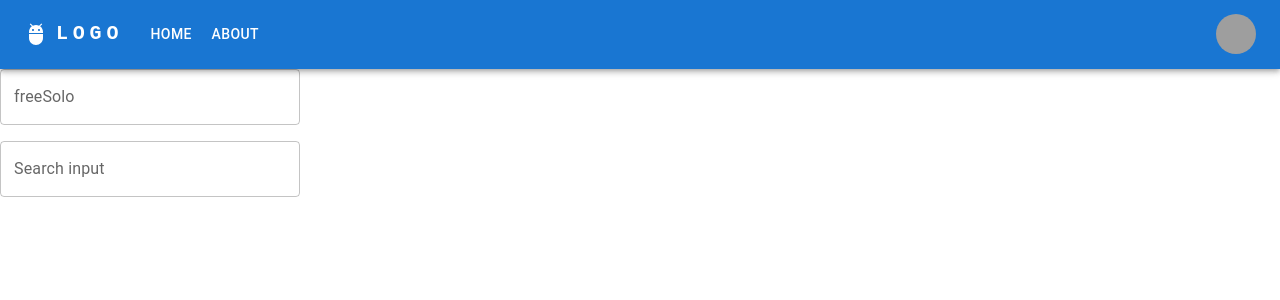
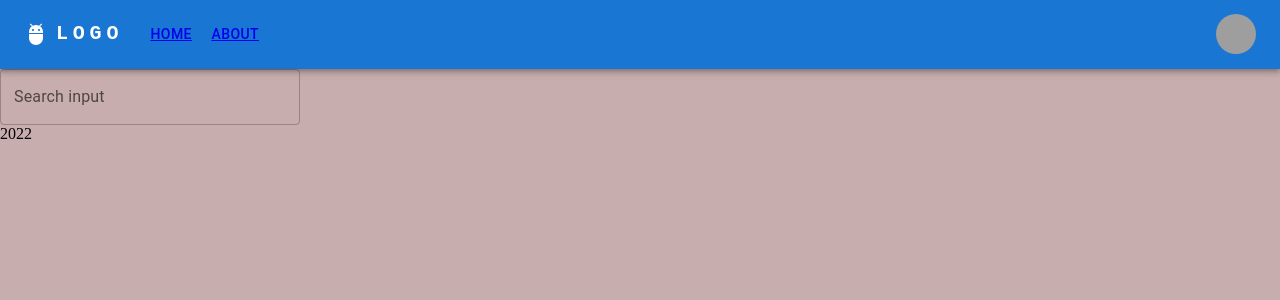
Before and after one commit to Korpan-Artem/webbyLab-cinema, a React (Create React App) app: page / in a window 1280 px wide. Shown: the top 300 px of the page. Built offline with nearby package versions, Linux system fonts and the light colour scheme; grey boxes are pictures that could not be loaded.

Commit message:
added layout

```diff
--- a/package.json
+++ b/package.json
@@ -15,6 +15,7 @@
     "react-router": "^6.4.3",
     "react-router-dom": "^6.4.3",
     "react-scripts": "5.0.1",
+    "sass": "^1.56.1",
     "web-vitals": "^2.1.4"
   },
   "scripts": {
--- a/src/App.js
+++ b/src/App.js
@@ -1,9 +1,24 @@
 import React from "react";
-import Header from "./components/Header";
+import {
+  Routes,
+  Route,
+} from "react-router-dom";
+import Layout from "./components/Layout";
+import AboutPage from "./modules/AboutPage";
+import HomePage from "./modules/HomePage";
+import NotFound from "./modules/NotFound";
+
 
 function App() {
   return (
     <div className="App">
+       <Routes>
+        <Route path="/" element={<Layout/>}>
+        <Route path="/" element={<HomePage />} />
+        <Route path="/about" element={<AboutPage />} />
+        <Route path="*" element={<NotFound/>}/>
+        </Route>
+      </Routes>
     </div>
   );
 }
--- /dev/null
+++ b/src/components/Footer/index.jsx
@@ -0,0 +1,12 @@
+import React from "react";
+
+
+function Footer() {
+    return (
+        <>
+            2022
+        </>
+    );
+}
+
+export default Footer;
--- a/src/components/Header/index.jsx
+++ b/src/components/Header/index.jsx
@@ -131,7 +131,7 @@ function Header() {
                                 onClick={handleCloseNavMenu}
                                 sx={{ my: 2, color: 'white', display: 'block' }}
                             >
-                                {item.page}
+                                <Link to={item.url}>{item.page}</Link>
                             </Button>
                         ))}
                     </Box>
--- /dev/null
+++ b/src/components/Layout/index.jsx
@@ -0,0 +1,16 @@
+import React from "react";
+import { Outlet } from "react-router-dom";
+import Header from "../../components/Header"
+import Footer from "../../components/Footer"
+
+function Layout() {
+    return (
+        <>
+            <Header />
+            <Outlet/>
+            <Footer/>
+        </>
+    );
+}
+
+export default Layout;
--- a/src/components/Search/index.jsx
+++ b/src/components/Search/index.jsx
@@ -6,12 +6,6 @@ import Autocomplete from '@mui/material/Autocomplete';
 export default function Search() {
   return (
     <Stack spacing={2} sx={{ width: 300 }}>
-      <Autocomplete
-        id="free-solo-demo"
-        freeSolo
-        options={top100Films.map((option) => option.title)}
-        renderInput={(params) => <TextField {...params} label="freeSolo" />}
-      />
       <Autocomplete
         freeSolo
         id="free-solo-2-demo"
--- a/src/index.js
+++ b/src/index.js
@@ -1,25 +1,18 @@
 import React from 'react';
 import ReactDOM from 'react-dom/client';
+import { BrowserRouter } from "react-router-dom";
 import App from './App';
 import "./styles/normalize.css"
-import {
-  BrowserRouter as Router,
-  Routes,
-  Route,
-} from "react-router-dom";
-import AboutPage from "./modules/AboutPage";
-import HomePage from "./modules/HomePage";
+import "./styles/styles.scss"
+
+
 
 
 const root = ReactDOM.createRoot(document.getElementById('root'));
 root.render(
   <React.StrictMode>
-    <Router>
+    <BrowserRouter>
       <App />
-      <Routes>
-        <Route path="/" element={<HomePage />} />
-        <Route path="/about" element={<AboutPage />} />
-      </Routes>
-    </Router>
+    </BrowserRouter>
   </React.StrictMode>
 );
--- a/src/modules/AboutPage/index.jsx
+++ b/src/modules/AboutPage/index.jsx
@@ -1,12 +1,11 @@
 import React from "react";
-import Header from "../../components/Header";
 
 
 
 function AboutPage() {
   return (
     <>
-      <Header />
+      About page
     </>
   );
 }
--- a/src/modules/HomePage/index.jsx
+++ b/src/modules/HomePage/index.jsx
@@ -1,11 +1,9 @@
 import React from "react";
-import Header from "../../components/Header"
 import Search from "../../components/Search"
 
 function HomePage() {
     return (
         <>
-            <Header />
             <Search/>
         </>
     );
--- /dev/null
+++ b/src/modules/NotFound/index.jsx
@@ -0,0 +1,12 @@
+import React from "react";
+
+
+function NotFound() {
+    return (
+        <>
+            <div>Not Found 404</div>
+        </>
+    );
+}
+
+export default NotFound;
--- /dev/null
+++ b/src/styles/styles.scss
@@ -0,0 +1,3 @@
+body {
+    background-color: rgb(199, 173, 173);
+}
```
Also changed, not shown: src/styles/styles.css (deleted), 1 other file (tests, documents, lock files or other folders).
